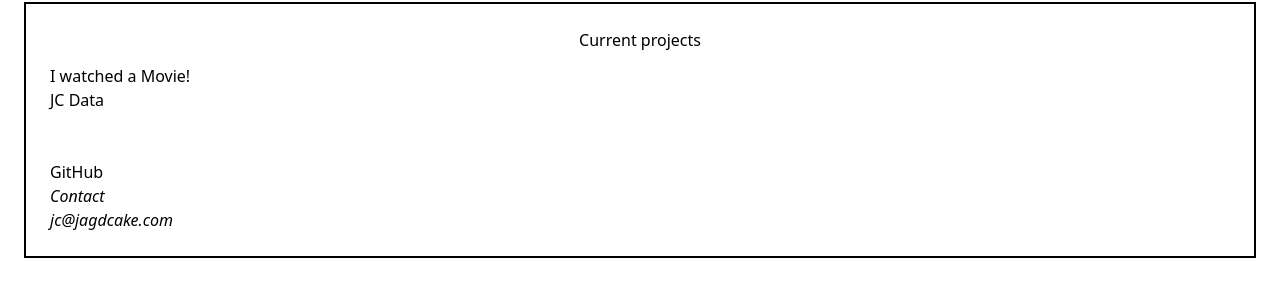
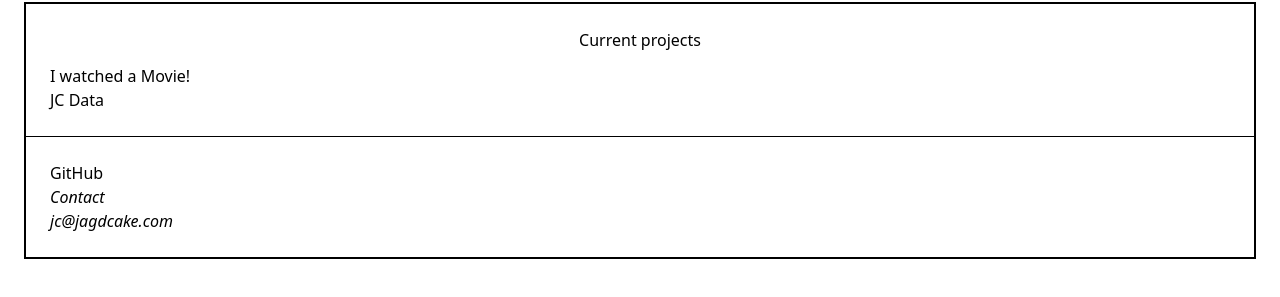
Before and after one commit to JagdCake/site.jagdcake, a website: page index.html in a window 1280 px wide. Shown: the part 153-450 px from the top of the page. Drawn offline with nearby package versions, Linux system fonts and the light colour scheme; files that its build step writes are made by us from their sources.

Commit message:
Add separator between the main content and the footer

```diff
--- a/index.html
+++ b/index.html
@@ -38,6 +38,8 @@
             </article>
         </main>
 
+        <div class="h-px bg-black"></div>
+
         <footer class="p-6">
             <section>
                 <h1>
```
